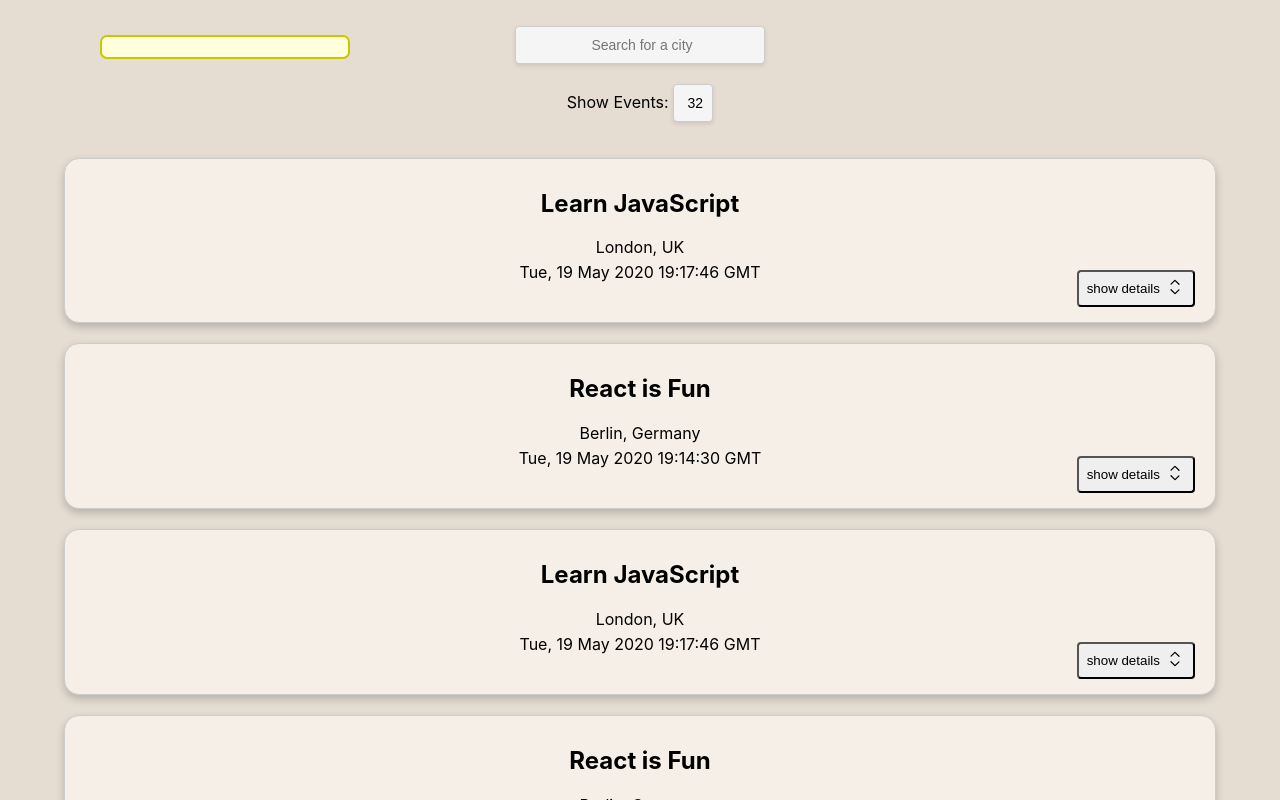
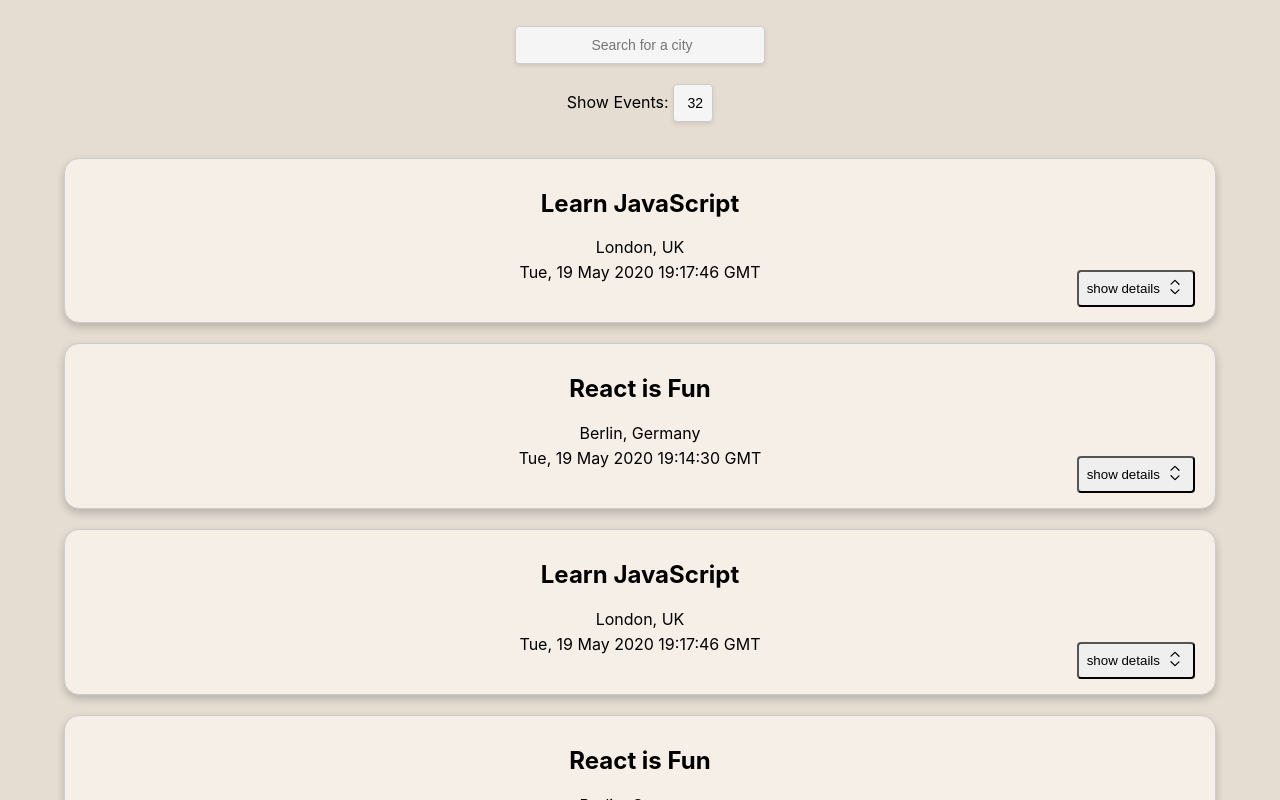
Before and after one commit to nikoavgerinos/meet, a React (Create React App) app: page / in a window 1280 px wide. Shown: the top 800 px of the page. Built offline with nearby package versions, Linux system fonts and the light colour scheme; what atatus-spa would draw is missing.

Commit message:
fix(warningAlert): further bugfixes(Task 4.9)

```diff
--- a/src/App.js
+++ b/src/App.js
@@ -43,7 +43,7 @@ const App = () => {
       <div className="alerts-container">
         {infoAlert.length ? <InfoAlert text={infoAlert} /> : null}
         {errorAlert.length ? <ErrorAlert text={errorAlert} /> : null}
-        {WarningAlert.length ? <WarningAlert text={warningAlert} /> : null}
+        {warningAlert.length ? <WarningAlert text={warningAlert} /> : null}
 
       </div>
       <CitySearch
```
